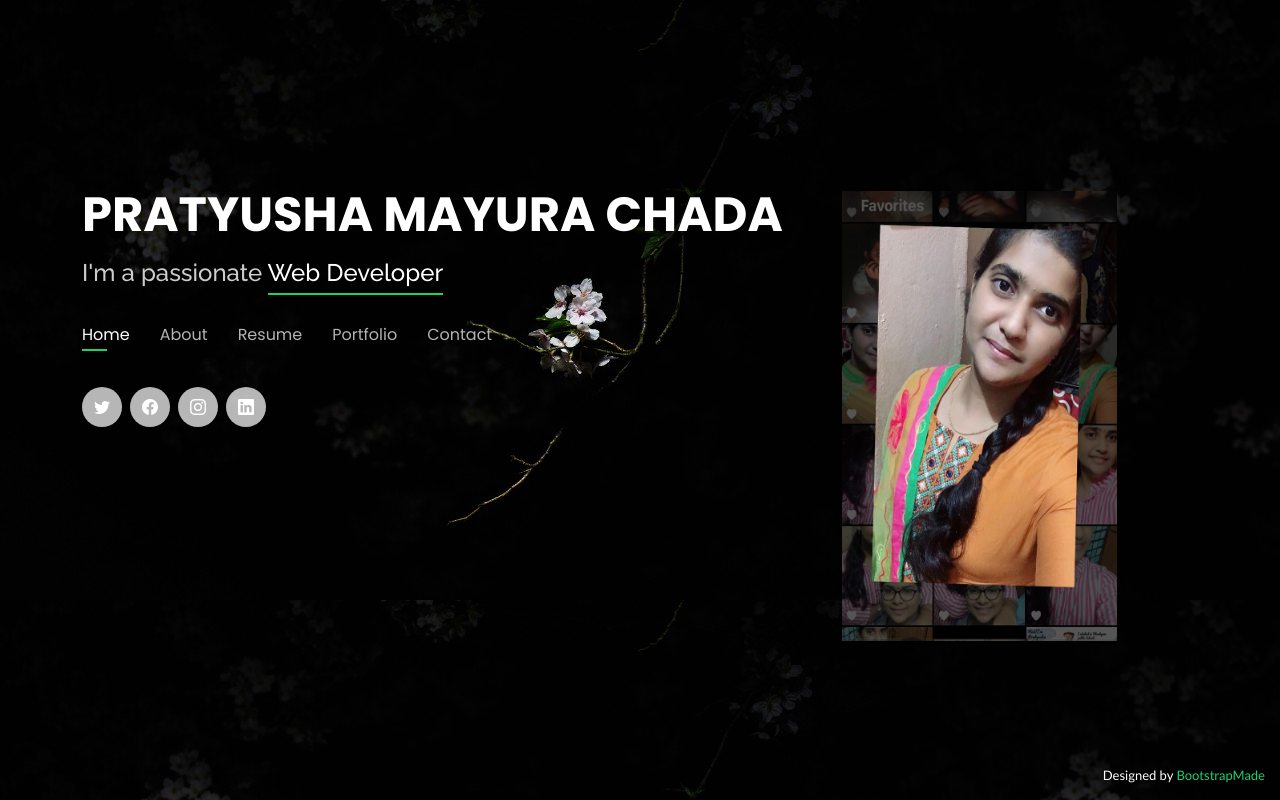
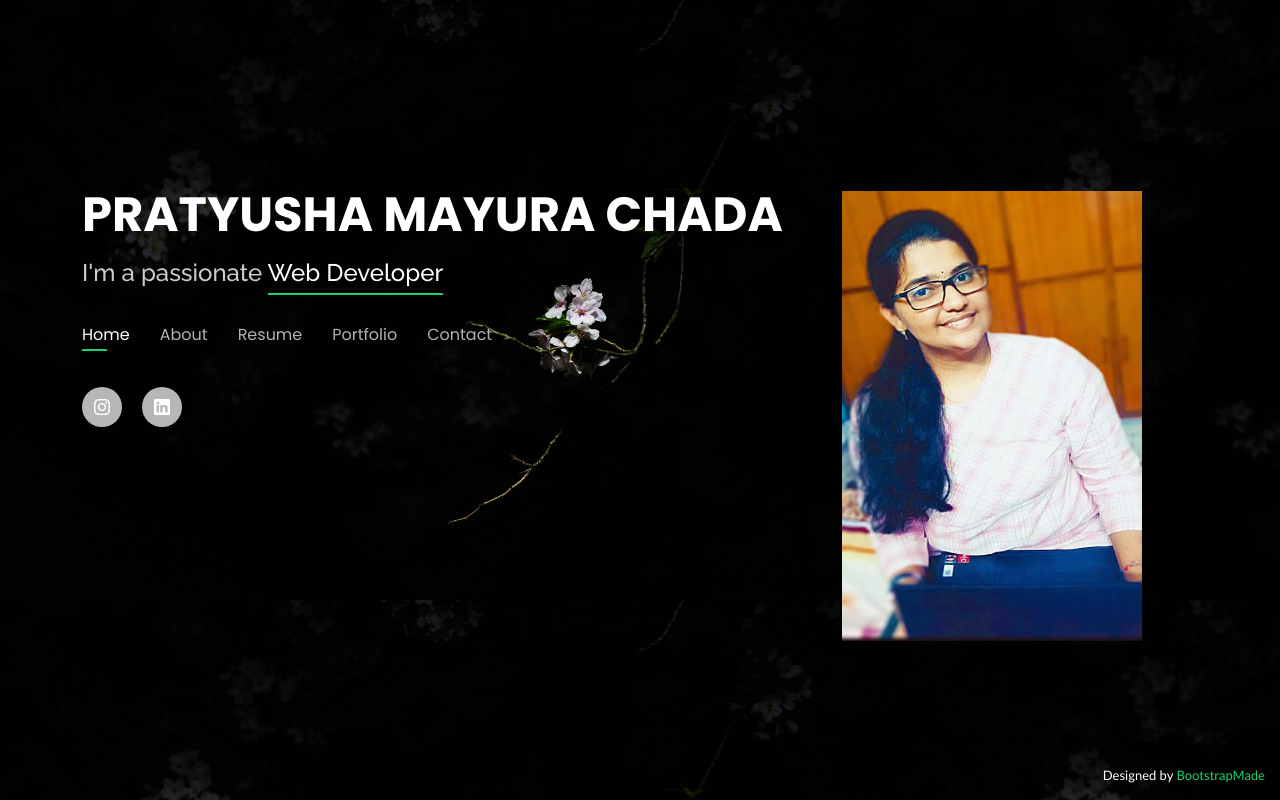
Before and after one commit to cpmayura-7/workportfolio-ilms-, a plain HTML site: page index.html in a window 1280 px wide. Drawn offline with Linux system fonts and the light colour scheme.

Commit message:
final portfolio

```diff
--- a/index.html
+++ b/index.html
@@ -58,13 +58,11 @@
           <i class="bi bi-list mobile-nav-toggle"></i>
         </nav><!-- .navbar -->
         <div class="social-links">
-          <a href="#" class="twitter"><i class="bi bi-twitter"></i></a>
-          <a href="#" class="facebook"><i class="bi bi-facebook"></i></a>
-          <a href="#" class="instagram"><i class="bi bi-instagram"></i></a>
-          <a href="#" class="linkedin"><i class="bi bi-linkedin"></i></a>
+          <a href="https://www.instagram.com/pratyushachada/" class="instagram"><i class="bi bi-instagram"></i></a>&emsp;
+          <a href="https://www.linkedin.com/in/pratyusha-mayura-chada-7558a11b7/" class="linkedin"><i class="bi bi-linkedin"></i></a>
         </div>
       </div>
-    <div class="col-lg-4 mt-5 mb-3"> <img src="back2.jpeg" alt="BigCo Inc. logo" height="450" width="275"/></div>
+    <div class="col-lg-4 mt-5 mb-3"> <img src="me.jpeg" alt="BigCo Inc. logo" height="450" width="300"/></div>
     </div>
 
 
@@ -94,7 +92,7 @@
 
       <div class="row">
         <div class="col-lg-4" data-aos="fade-right">
-          <img src="assets/img/me.jpeg" class="img-fluid" alt="">
+          <img src="assets/img/bg2.jpeg" class="img-fluid" alt="">
         </div>
         <div class="col-lg-8 pt-4 pt-lg-0 content" data-aos="fade-left">
           <h3>Web Developer</h3>
```
Also changed, not shown: assets/img/bg2.jpeg (added), b1.jpeg, back3.jpeg, bg2.jpeg (deleted), f.jpeg (added), me.jpeg (renamed from assets/img/me.jpeg).
